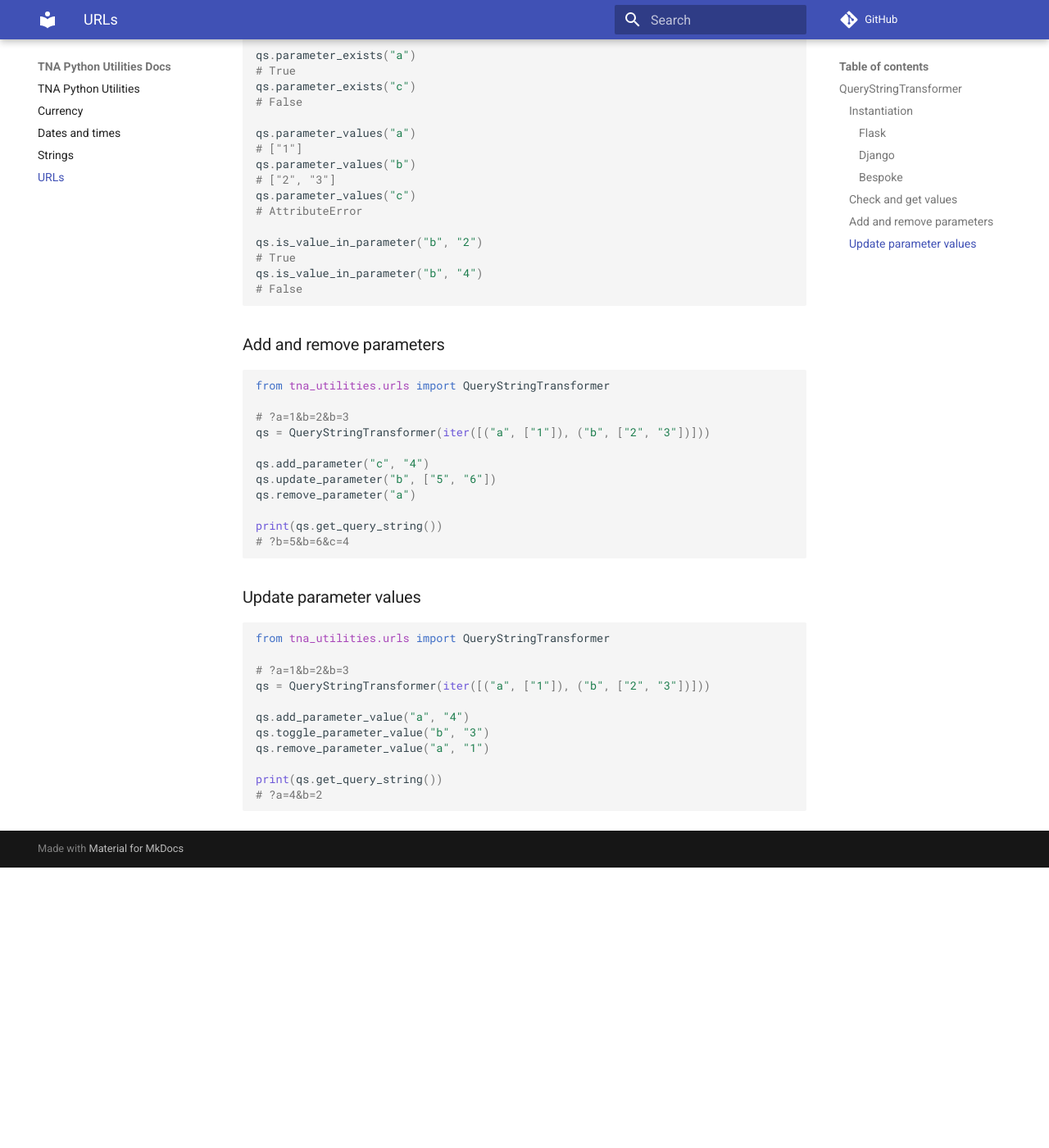
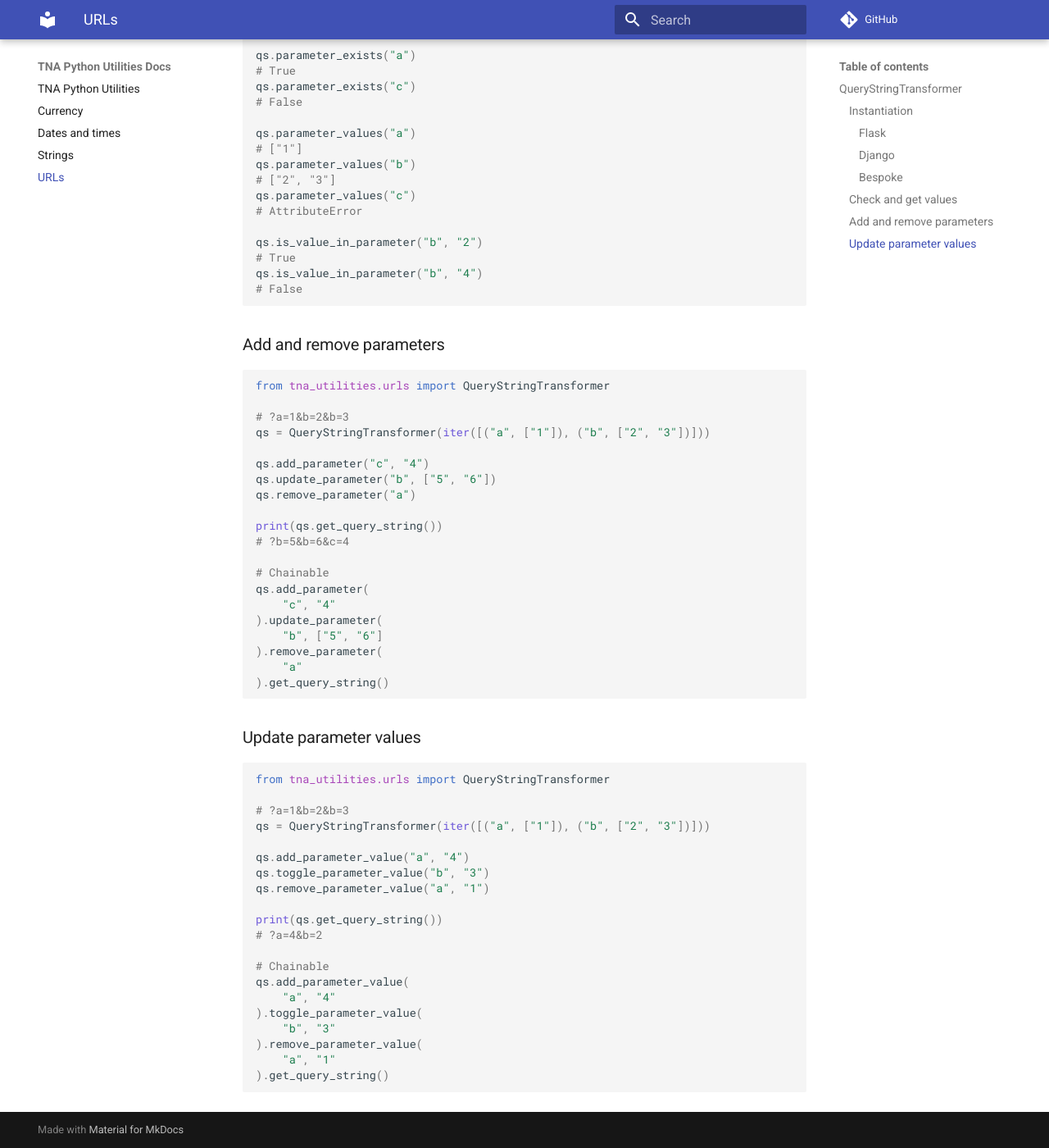
Before and after one commit to nationalarchives/python-utilities, an MkDocs documentation site: the page built from docs/urls.md, in a window 1280 px wide and 1400 px high, scrolled down 1270 px. Shown: the whole window at 82% size. Built offline with MkDocs 1.6.1 and Material for MkDocs 9.7.7, drawn with Linux system fonts in a browser that asks for light colours; comment, search, counter and statistics services are not loaded; before the commit the page ends 2328 px from its top, so only the background shows below that.

Commit message:
Enhance QueryStringTransformer with chainable methods and update type hints

````diff
--- a/docs/urls.md
+++ b/docs/urls.md
@@ -92,6 +92,15 @@ qs.remove_parameter("a")
 
 print(qs.get_query_string())
 # ?b=5&b=6&c=4
+
+# Chainable
+qs.add_parameter(
+    "c", "4"
+).update_parameter(
+    "b", ["5", "6"]
+).remove_parameter(
+    "a"
+).get_query_string()
 ```
 
 ### Update parameter values
@@ -108,4 +117,13 @@ qs.remove_parameter_value("a", "1")
 
 print(qs.get_query_string())
 # ?a=4&b=2
+
+# Chainable
+qs.add_parameter_value(
+    "a", "4"
+).toggle_parameter_value(
+    "b", "3"
+).remove_parameter_value(
+    "a", "1"
+).get_query_string()
 ```
````
Also changed, not shown: CHANGELOG.md (+3 -0 lines), 2 other files.
